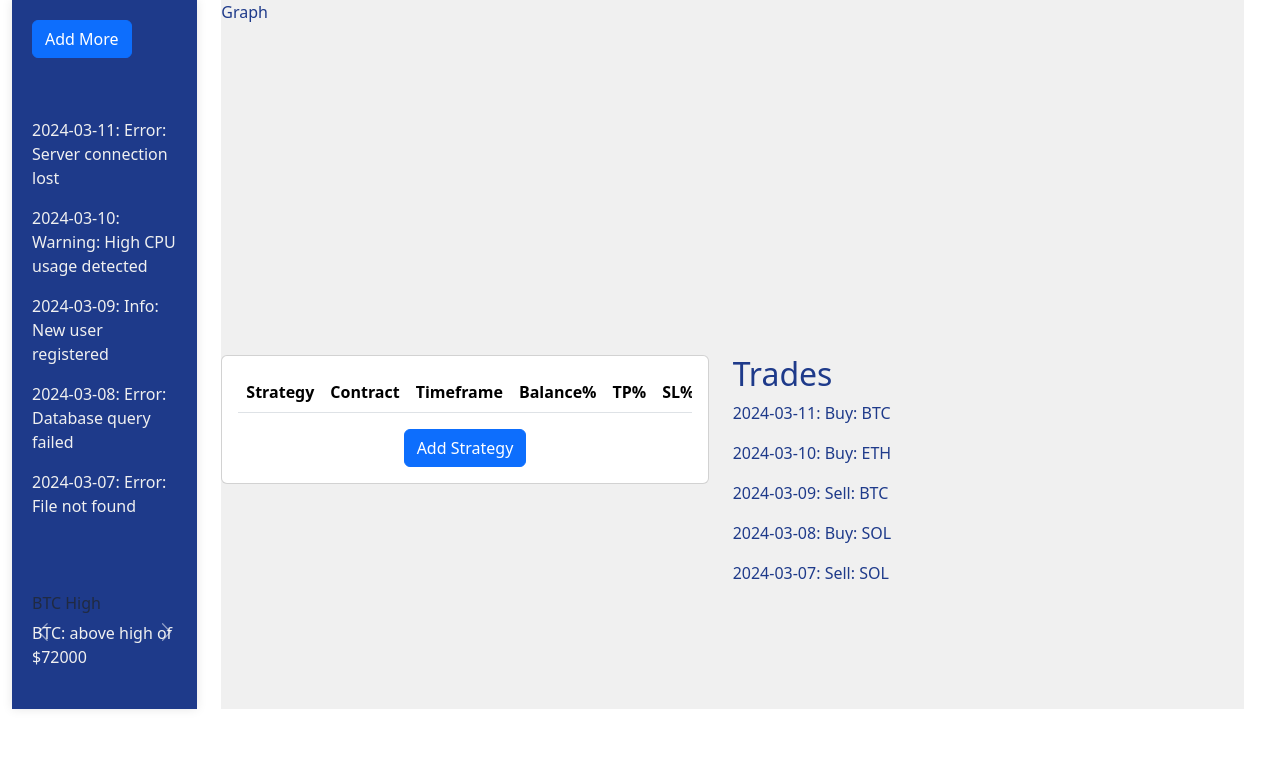
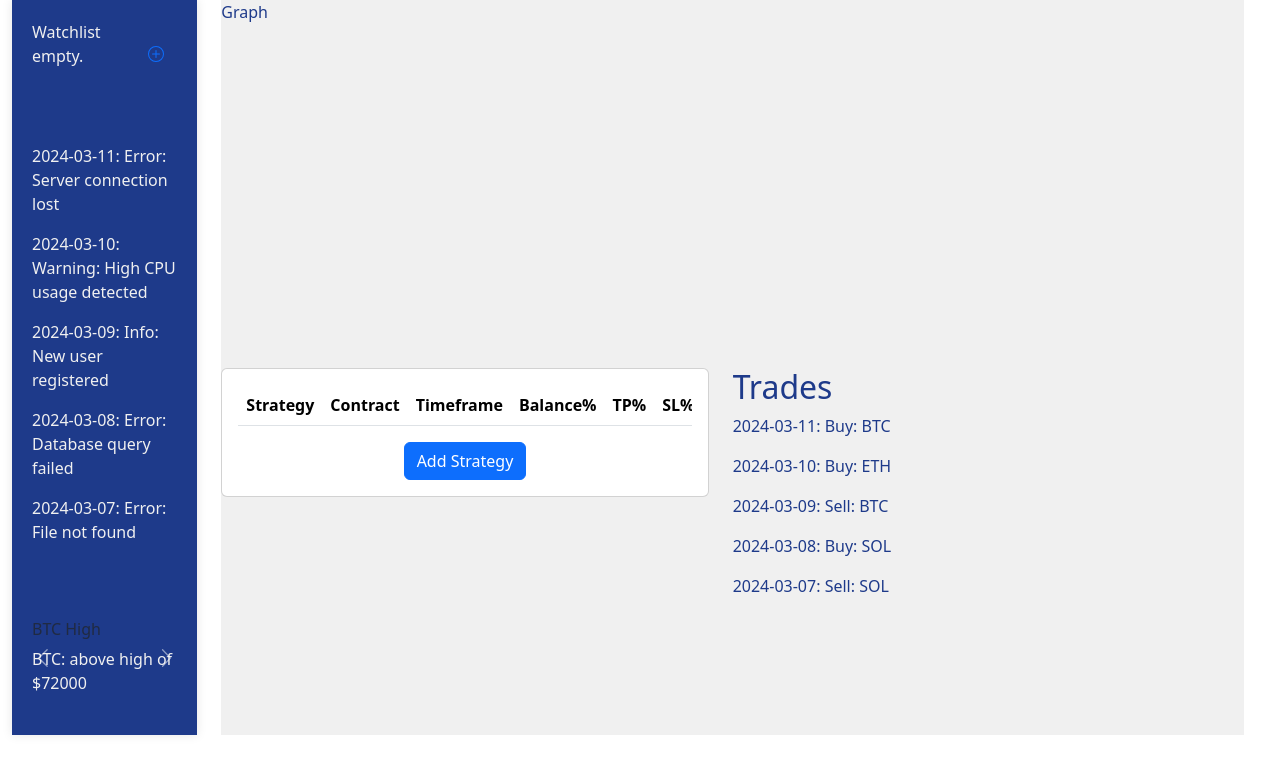
Before and after one commit to QuentinSims/TradingBotWebApp, a React (Vite) app in the folder tradingbotwebapp.client/: page / in a window 1280 px wide. Shown: the top 774 px of the page. Built offline with nearby package versions, Linux system fonts and the light colour scheme.

Commit message:
updates to watchlist

```diff
--- a/tradingbotwebapp.client/package.json
+++ b/tradingbotwebapp.client/package.json
@@ -11,6 +11,7 @@
   },
   "dependencies": {
     "bootstrap": "^5.3.3",
+    "popper.js": "^1.16.1",
     "react": "^18.2.0",
     "react-dom": "^18.2.0"
   },
--- a/tradingbotwebapp.client/src/components/watchlist/WatchListComponent.tsx
+++ b/tradingbotwebapp.client/src/components/watchlist/WatchListComponent.tsx
@@ -21,27 +21,34 @@ function WatchListComponent() {
 
     return (
         <div>
-            {/*<div className="heading-padding">*/}
-            {/*    <h2>Watchlist</h2>*/}
-            {/*</div>*/}
-            <div>
-                {watchlist.map((item, index) => (
-                    <div key={index} className="row mb-3">
-                        <div className="col-xl-6 col-lg-6 col-md-6 col-sm-6">
-                            <p className="label">{item.symbol}</p>
-                            {/* Add more labels as needed */}
-                        </div>
-                        <div className="col-xl-6 col-lg-6 col-md-6 col-sm-6">
-                            <p className="mb-0">${item.value}</p>
-                            {/* Add more labels as needed */}
-                        </div>
+            {watchlist.length === 0 ? (
+                <div className="d-flex">
+                    <p>
+                        Watchlist empty.
+                    </p>
+                    <button className="btn btn-link" onClick={addWatchlist}
+                        data-bs-toggle="tooltip"
+                        data-bs-placement="top"
+                        data-bs-custom-class="custom-tooltip"
+                        data-bs-title="This top tooltip is themed via CSS variables.">
+                        <svg xmlns="http://www.w3.org/2000/svg" width="16" height="16" fill="currentColor" className="bi bi-plus-circle" viewBox="0 0 16 16">
+                            <path d="M8 15A7 7 0 1 1 8 1a7 7 0 0 1 0 14m0 1A8 8 0 1 0 8 0a8 8 0 0 0 0 16" />
+                            <path d="M8 4a.5.5 0 0 1 .5.5v3h3a.5.5 0 0 1 0 1h-3v3a.5.5 0 0 1-1 0v-3h-3a.5.5 0 0 1 0-1h3v-3A.5.5 0 0 1 8 4" />
+                        </svg>
+                    </button>
+                </div>
+            ) : (
+                <div>
+                    {watchlist.map((item, index) => (
+                        <p key={index}>{item.symbol}: {item.value}</p>
+                    ))}
+                    <div>
+                        <button type="button" className="btn btn-primary" onClick={addWatchlist}>Add More</button>
                     </div>
-                ))}
-            </div>
-            <div>
-                <button type="button" className="btn btn-primary" onClick={addWatchlist}>Add More</button>
-            </div>
+                </div>
+            )}
         </div>
+
     );
 }
 
```
Also changed, not shown: 1 other file (tests, documents, lock files or other folders).
